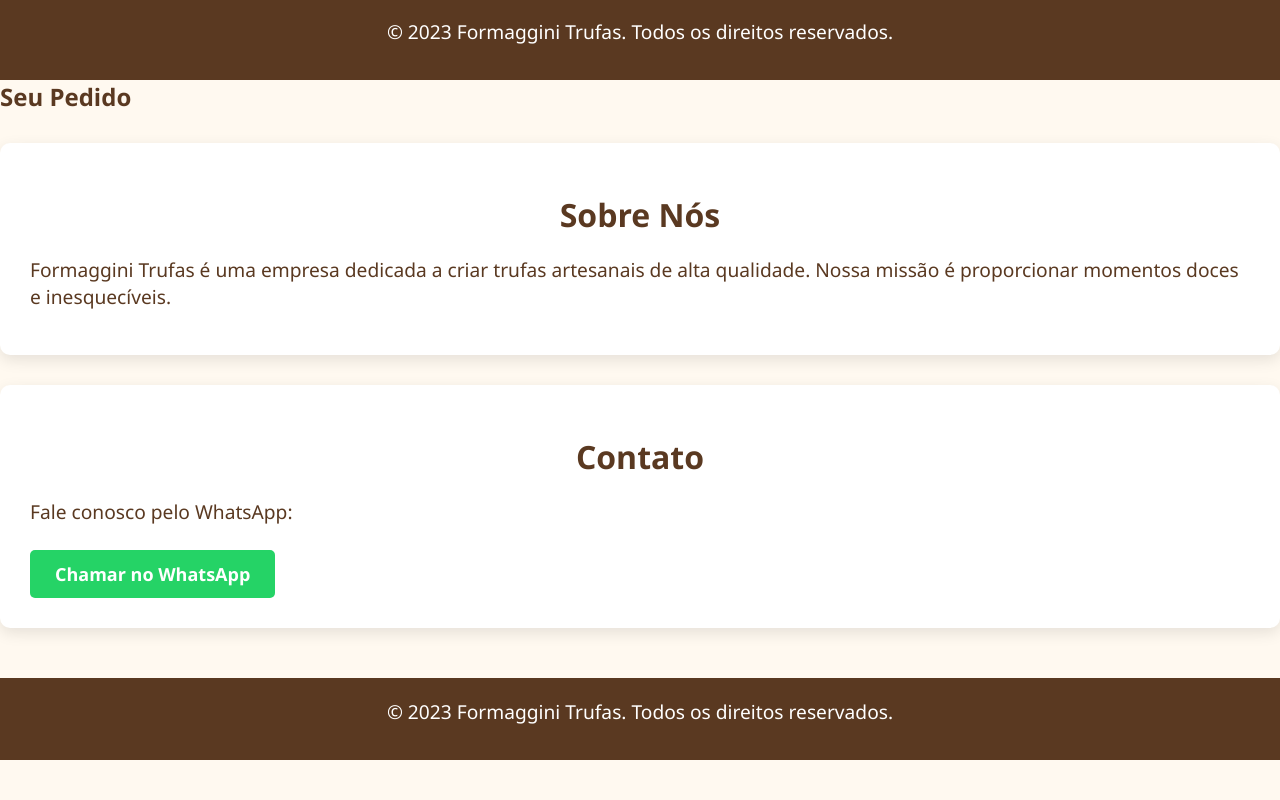
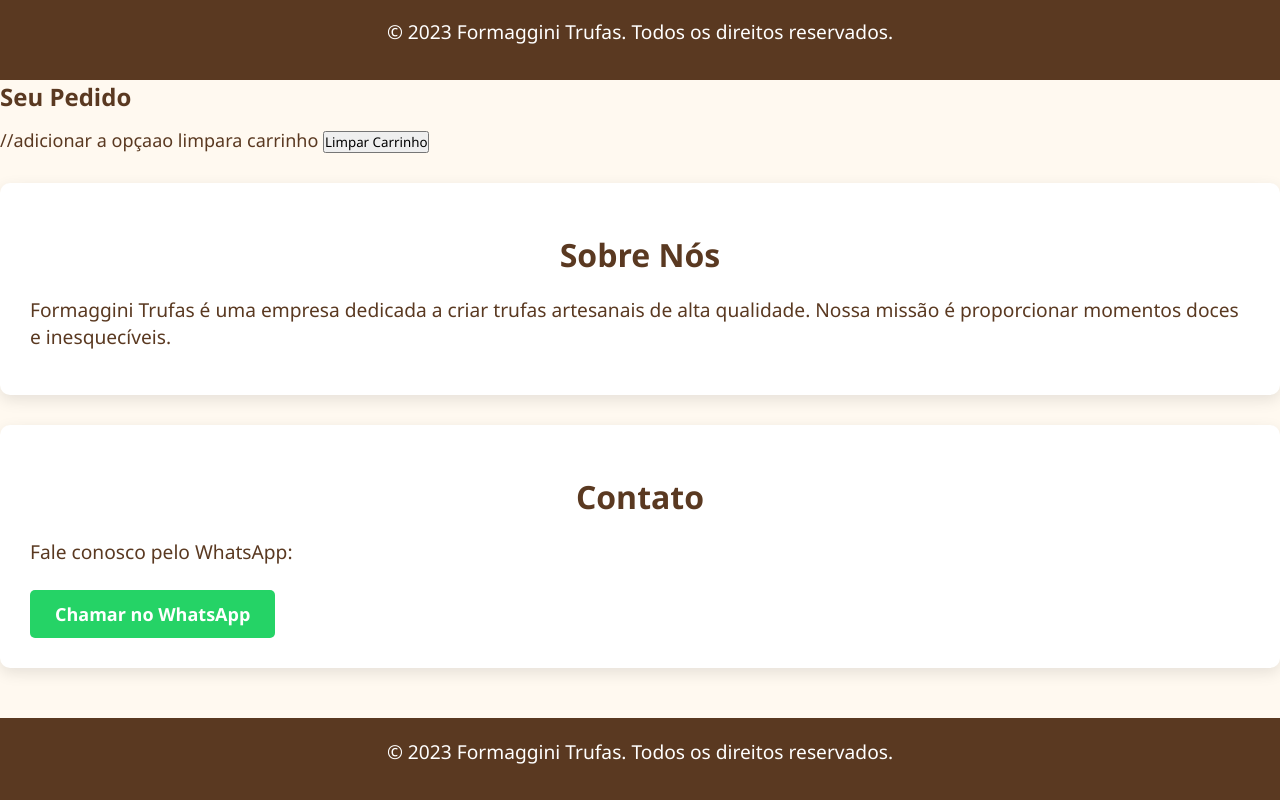
Before and after one commit to danielbsn1/cardapio_online, a plain HTML site: page index.html in a window 1280 px wide. Shown: the part 7831-8631 px from the top of the page. Before the commit the page ends 8591 px from the top, so only its background shows below. Drawn offline with Linux system fonts and the light colour scheme.

Commit message:
Salva alterações locais antes do pull

```diff
--- a/index.html
+++ b/index.html
@@ -622,6 +622,16 @@
                 </a>
             </div>
         </section>
+        //adicionar a opçaao limpara carrinho
+        <button id="clear-cart" onclick="clearCart()">Limpar Carrinho</button>
+            <script>
+                // Função para limpar o carrinho
+                function clearCart() {
+                    cart = [];
+                    updateCart();
+                }
+            </script>
+
 
         <section id="sobre">
             <h2>Sobre Nós</h2>
--- a/script.js
+++ b/script.js
@@ -26,6 +26,11 @@ function updateCart() {
     message += `Total: R$ ${total.toFixed(2)}`;
     whatsappLink.href = `https://wa.me/${vendedoraPhone}?text=${encodeURIComponent(message)}`;
 }
+    // funçao limpar o carrinho
+function clearCart() {
+    cart.length = 0;
+    updateCart();
+}
 
 document.querySelectorAll('.add-to-cart').forEach(btn => {
     btn.addEventListener('click', () => {
```
